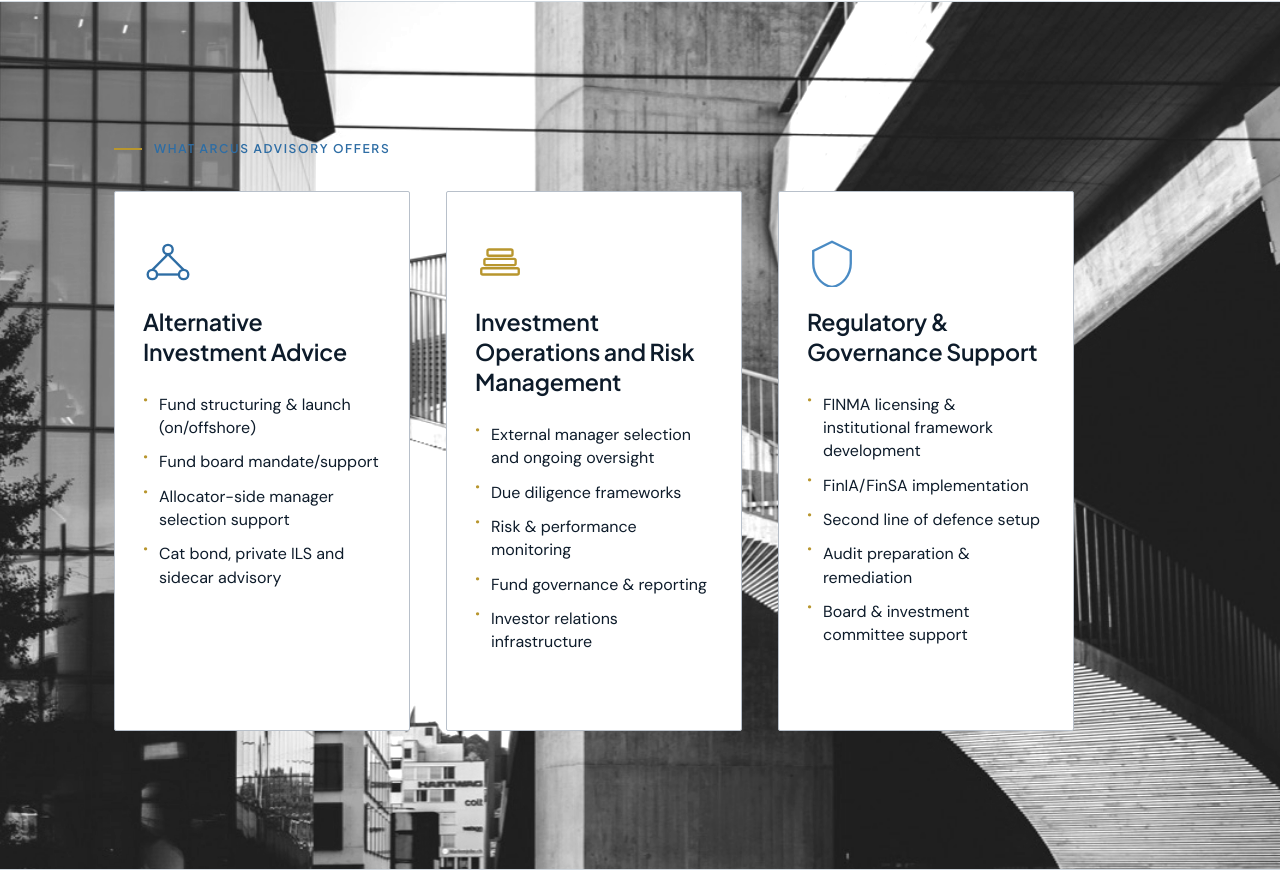
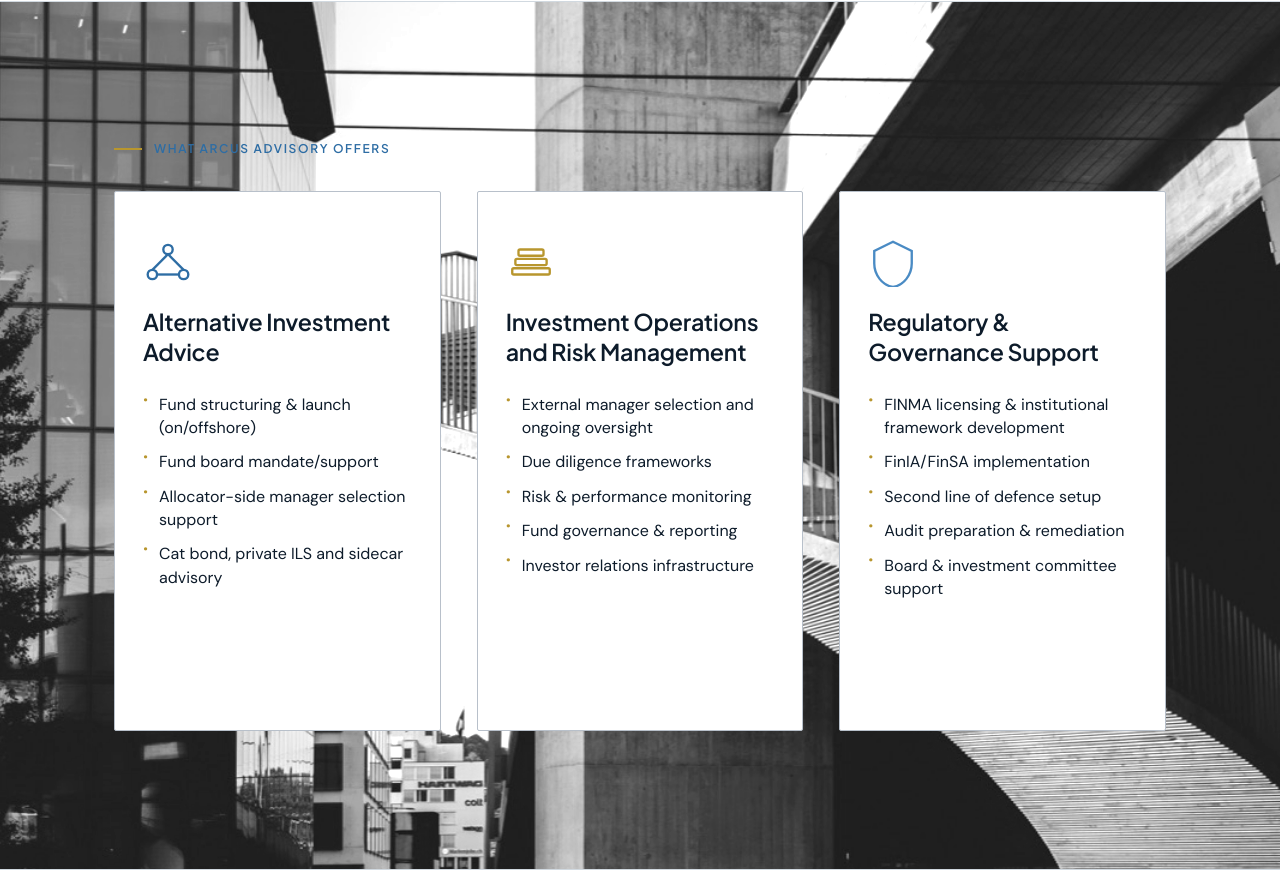
Before and after one commit to DoubleBBking/arcusadvisory, a plain HTML site: page index.html in a window 1280 px wide. Shown: the part 520-1399 px from the top of the page. Drawn offline with Linux system fonts and the light colour scheme.

Commit message:
Widen homepage offer boxes so titles wrap cleanly
Use the full section width equally across the three boxes and keep Investment Operations on one line.

Co-authored-by: Cursor <cursoragent@cursor.com>

```diff
--- a/index.html
+++ b/index.html
@@ -72,7 +72,7 @@
               <rect x="6" y="14" width="20" height="4" rx="1"/>
               <rect x="8" y="8" width="16" height="4" rx="1"/>
             </svg>
-            <h3>Investment Operations and Risk Management</h3>
+            <h3><span class="offer-title-keep">Investment Operations</span> and Risk Management</h3>
             <ul>
               <li>External manager selection and ongoing oversight</li>
               <li>Due diligence frameworks</li>
--- a/style.css
+++ b/style.css
@@ -334,7 +334,6 @@ section.bg-white {
   display: grid;
   grid-template-columns: repeat(3, 1fr);
   gap: 2.25rem;
-  max-width: 960px;
   margin: 0;
 }
 
@@ -361,6 +360,10 @@ section.bg-white {
   letter-spacing: -0.01em;
   min-height: 3.3rem;
   line-height: 1.3;
+}
+
+.offer-title-keep {
+  white-space: nowrap;
 }
 
 .offer-icon {
```
